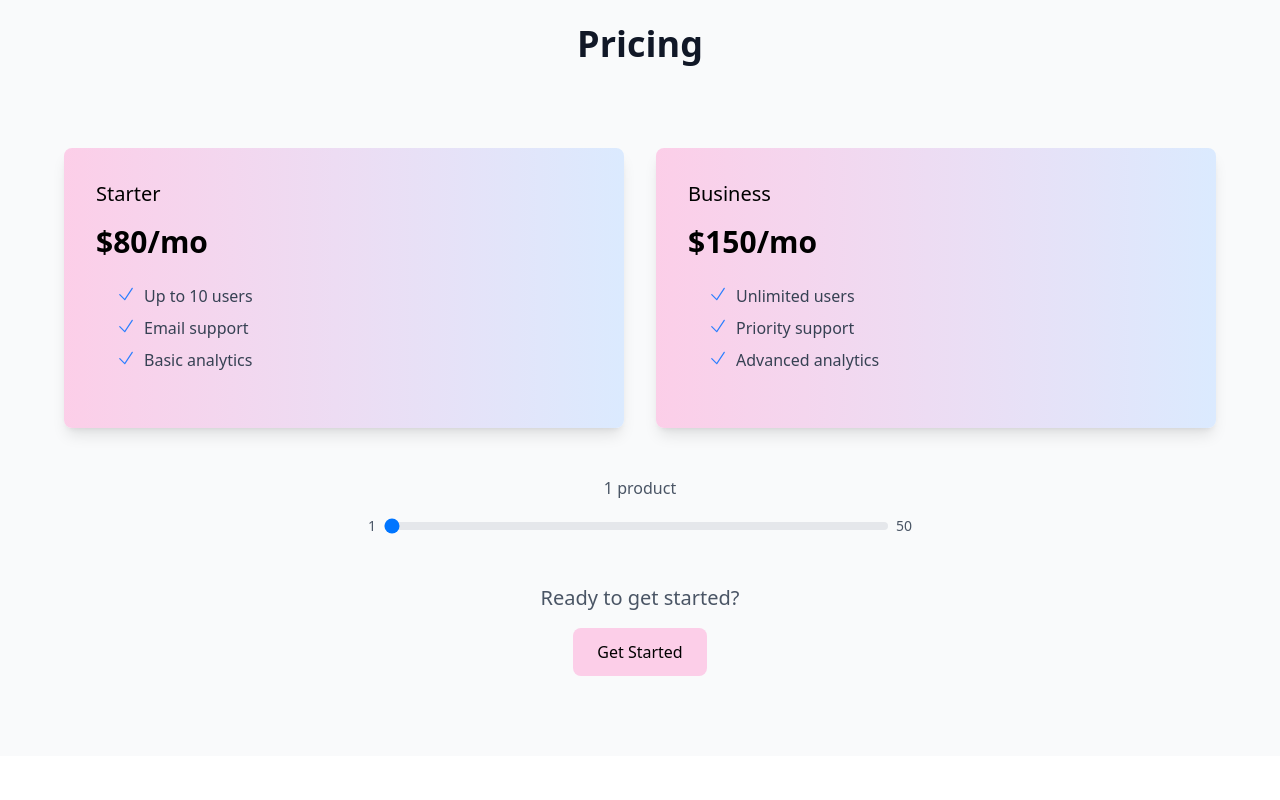
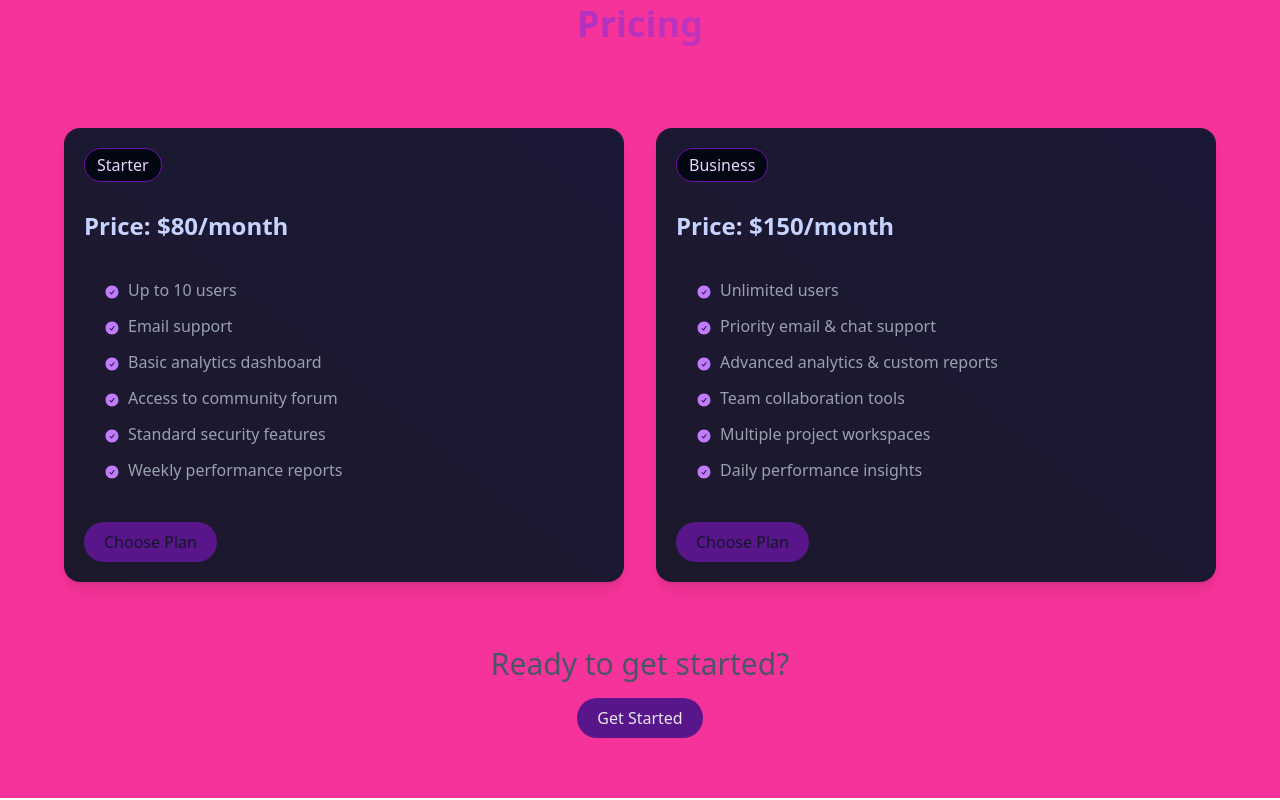
Before and after one commit to kanishka-commits/BizFlow, a React (Vite) app: page / in a window 1280 px wide. Shown: the part 3660-4460 px from the top of the page. Built offline with nearby package versions, Linux system fonts and the light colour scheme.

Commit message:
enhancement : improved the pricing section

```diff
--- a/src/components/PricingSection.jsx
+++ b/src/components/PricingSection.jsx
@@ -1,58 +1,81 @@
 import { useState } from 'react';
 import { motion } from 'framer-motion';
 import { fadeIn, textVariant } from '../utils/motion';
-import { CheckIcon } from '@heroicons/react/24/solid'; // Adjust import if needed
+import { CheckCircleIcon } from '@heroicons/react/24/solid';
 import { toast } from 'react-toastify';
+
+// Helper function to calculate price based on product count
+const calculatePrice = (basePrice, productCount) => Math.round(basePrice * (productCount / 50));
 
 const PricingCard = ({ name, price, features, animation }) => (
   <motion.div
     variants={animation}
-    className="rounded-lg bg-gradient-to-r from-pink-200 to-blue-100 p-8 shadow-lg"
+    className="bg-gradient-to-bl to-[#1c182c] from-[#1b1836] shadow-lg hover:shadow-2xl rounded-2xl px-5 justify-center py-5 hover:-translate-y-1.5 transition-all duration-500 flex flex-col gap-3 items-start"
   >
-    <h3 className="text-xl  text-black mb-4">{name}</h3>
-    <p className="text-3xl text-black font-bold mb-6">${price}/mo</p>
-    <ul className="list-disc list-inside pl-5 text-gray-700 space-y-2 mb-6">
+    <span className="text-md text-purple-200 bg-gray-950 px-3 py-1 rounded-full border-1 border-purple-800 mb-4">{name}</span>
+    <p className="text-2xl text-indigo-200 font-semibold mb-6">
+      <span>Price: </span>${price}/month
+    </p>
+    <ul className="list-disc list-inside pl-5 text-gray-400 text-md space-y-2 mb-6">
       {features.map((feat) => (
         <li key={feat} className="flex items-start">
-          <CheckIcon className="w-5 h-5 text-blue-500 mr-2 flex-shrink-0" />
+          <CheckCircleIcon
+          className="w-4 h-7 text-purple-400 mr-2 flex-shrink-0"
+          aria-hidden="true"/>
           {feat}
         </li>
       ))}
     </ul>
-    {/* Add CTA button if needed */}
+    {/* CTA button can be added if needed */}
+    <button
+    className='bg-purple-900 px-5 py-2 rounded-full hover:scale-x-105 hover:cursor-pointer transition-all duration-500'
+    >
+      Choose Plan
+    </button>
   </motion.div>
 );
 
 const PricingSection = () => {
   const [productCount, setProductCount] = useState(1);
-  const starterPrice = Math.round(4000 * (productCount / 50));
-  const businessPrice = Math.round(7500 * (productCount / 50));
+  const starterPrice = calculatePrice(4000, productCount);
+  const businessPrice = calculatePrice(7500, productCount);
 
-  // handle Start button
+  // Handle Start button click
   const handleStartButton = () => {
     try {
-      // implement functionality
+      // Implement future functionality
+    } catch (error) {
+      toast.error('Something went wrong!');
+    } finally {
+      toast.info('⚒️ This feature is coming soon! Stay tuned for updates.');
     }
-    catch (error) {
-      // throw error
-      toast.error("Something went wrong!")
-    }
-    finally{
-      toast.info("⚒️ This feature is coming soon ! Stay tuned for updates.")
-    }
-  }
+  };
 
   const plans = [
     {
       name: 'Starter',
       price: starterPrice,
-      features: ['Up to 10 users', 'Email support', 'Basic analytics'],
+      features: [
+        'Up to 10 users',
+        'Email support',
+        'Basic analytics dashboard',
+        'Access to community forum',
+        'Standard security features',
+        'Weekly performance reports',
+      ],
       animation: fadeIn('right', 0.5),
     },
     {
       name: 'Business',
       price: businessPrice,
-      features: ['Unlimited users', 'Priority support', 'Advanced analytics'],
+      features: [
+        'Unlimited users',
+        'Priority email & chat support',
+        'Advanced analytics & custom reports',
+        'Team collaboration tools',
+        'Multiple project workspaces',
+        'Daily performance insights',
+      ],
       animation: fadeIn('left', 0.5),
     },
   ];
@@ -62,56 +85,36 @@ const PricingSection = () => {
       variants={fadeIn('up', 0.2)}
       initial="hidden"
       whileInView="show"
-      className="py-20 px-4 bg-gray-50"
+      className="py-15 px-4 bg-pink-500 dark:bg-gray-900 dark:text-white transition duration-300"
     >
       <div className="max-w-6xl mx-auto">
         <motion.h2
           variants={textVariant(0.3)}
-          className="rounded-lg py-5 text-3xl md:text-4xl font-bold text-center mb-16"
+          className="rounded-lg py-5 text-3xl md:text-4xl font-semibold text-transparent bg-clip-text bg-gradient-to-r from-purple-700 via-pink-500 to-purple-700 bg-[length:200%_200%] animate-gradient-x text-center mb-16"
         >
           Pricing
         </motion.h2>
 
         <motion.div variants={fadeIn('up', 0.4)} className="grid md:grid-cols-2 gap-8 mb-12">
           {plans.map((plan) => (
-            <PricingCard
-              key={plan.name}
-              {...plan}
-            />
+            <PricingCard key={plan.name} {...plan} />
           ))}
         </motion.div>
 
         {/* Slider and CTA sections below */}
         <motion.div variants={fadeIn('up', 0.8)} className="max-w-xl mx-auto">
-          <motion.p variants={fadeIn('up', 0.9)} className="text-center text-gray-600 mb-4">
-            {productCount} product{productCount > 1 ? 's' : ''}
-          </motion.p>
-          <motion.div variants={fadeIn('up', 1.0)} className="relative px-4">
-            <div className="flex items-center gap-2">
-              <span className="text-xs sm:text-sm text-gray-600">1</span>
-              <input
-                type="range"
-                min="1"
-                max="50"
-                step="1"
-                value={productCount}
-                onChange={(e) => setProductCount(parseInt(e.target.value))}
-                className="flex-1 h-2 bg-gray-200 rounded-lg appearance-none cursor-pointer"
-              />
-              <span className="text-xs sm:text-sm text-gray-600">50</span>
-            </div>
-          </motion.div>
-          <motion.div variants={fadeIn('up', 1.1)} className="text-center mt-12">
-            <motion.p variants={fadeIn('up', 1.2)} className="text-xl text-gray-600 mb-4">
+
+          <motion.div variants={fadeIn('up', 1.1)} className="text-center mt-16">
+            <motion.p variants={fadeIn('up', 1.2)} className="text-3xl text-gray-600 dark:text-gray-300 mb-4">
               Ready to get started?
             </motion.p>
             <motion.button
               variants={fadeIn('up', 1.3)}
               whileHover={{ scale: 1.05 }}
               whileTap={{ scale: 0.95 }}
-              className="bg-pink-200 text-black px-6 py-3 rounded-lg transition duration-300 hover:bg-pink-300 hover:shadow-lg cursor-pointer"
+              className="bg-purple-900 px-5 py-2 rounded-full text-gray-200 hover:cursor-pointer hover:scale-3d transition-all duration-300"
               onClick={handleStartButton}
-          >
+            >
               Get Started
             </motion.button>
           </motion.div>
```
